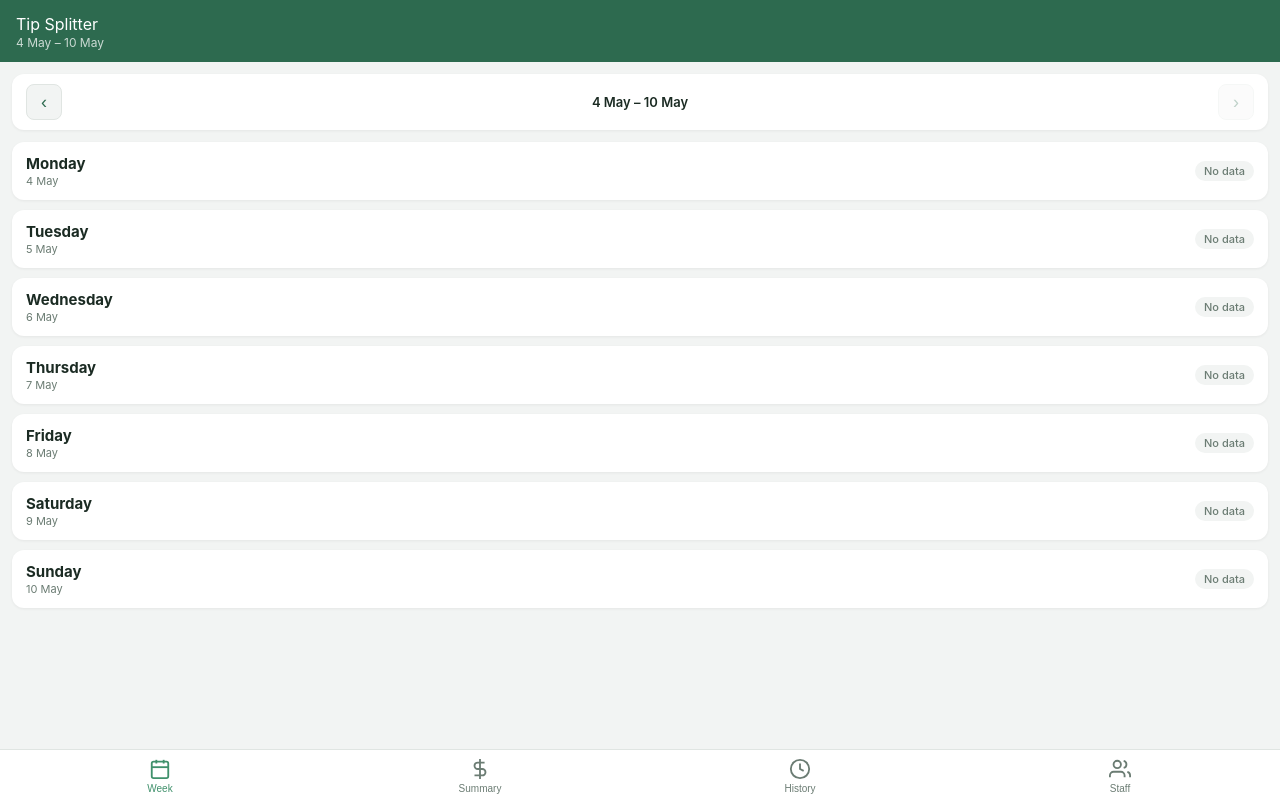
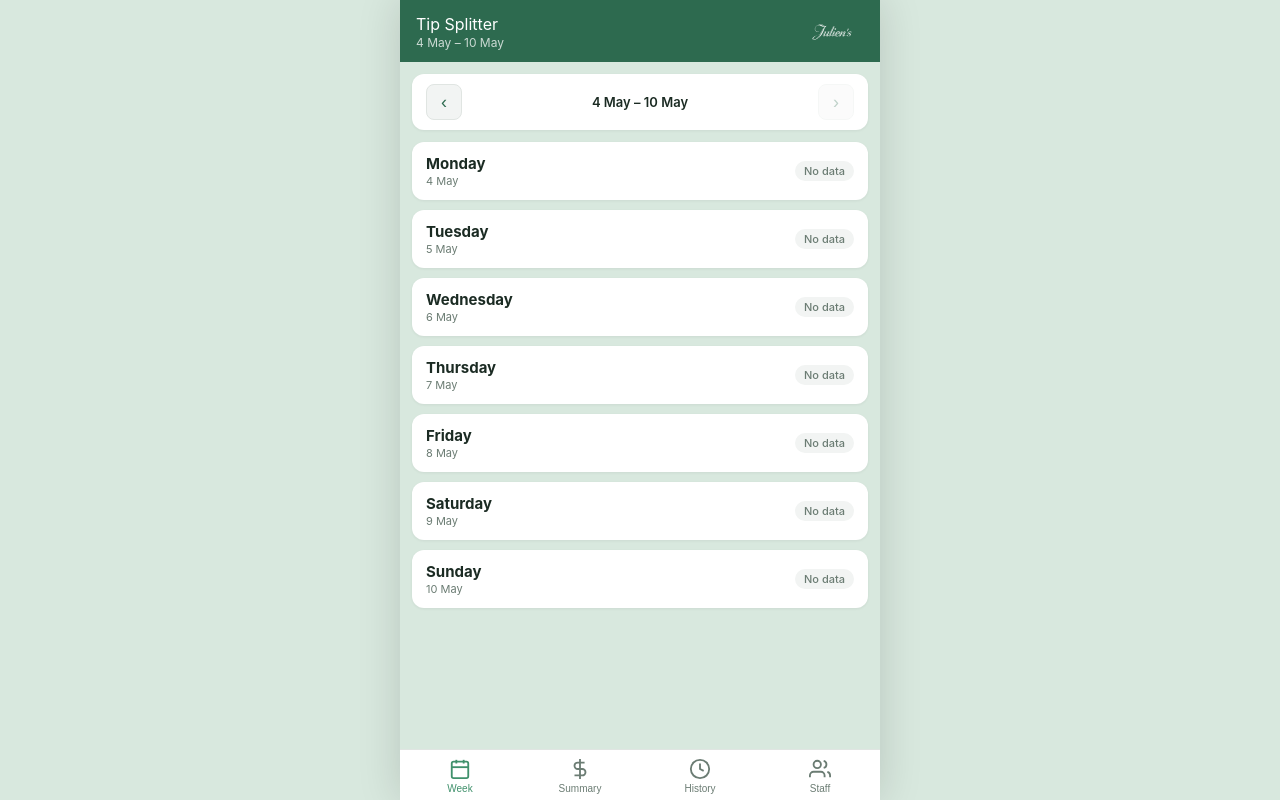
Before and after one commit to rom2o/TipSplitter, a Flask app: page / in a window 1280 px wide. Run offline with Flask 3, Linux system fonts and the light colour scheme; data comes from the database, SQL or seed files in the repository; data that the repository does not hold is empty.

Commit message:
Add JBB logo to header; constrain layout to 480px on desktop only

```diff
--- a/templates/index.html
+++ b/templates/index.html
@@ -29,6 +29,11 @@
 
     /* ── Layout ── */
     #app { display: flex; flex-direction: column; height: 100%; }
+
+    @media (min-width: 768px) {
+      body { background: #D8E8DE; display: flex; justify-content: center; align-items: stretch; }
+      #app { max-width: 480px; width: 100%; box-shadow: 0 0 40px rgba(0,0,0,.15); }
+    }
     #header {
       background: var(--green);
       color: #fff;
@@ -220,6 +225,7 @@
       <div id="header-title">Tip Splitter</div>
       <div class="subtitle" id="header-sub">Loading…</div>
     </div>
+    <img src="/static/logo.svg" alt="JBB" style="height:36px;filter:brightness(0) invert(1);opacity:.9;">
   </div>
 
   <!-- Content -->
```
Also changed, not shown: static/logo.svg (added).
